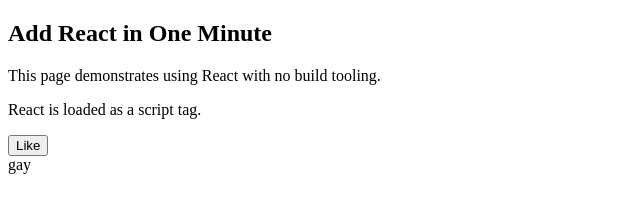
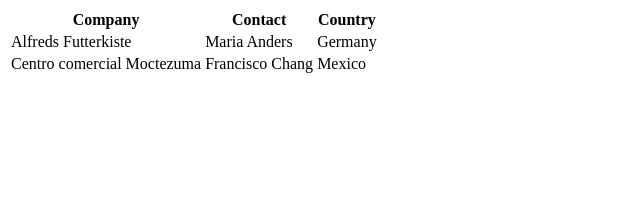
Before and after one commit to RReactt/reactjs_tr, a plain HTML site: page index.html in a window 1280 px wide. Shown: the whole page, without its empty margins (0-640 px from the left). Drawn offline with nearby package versions, Linux system fonts and the light colour scheme.

Commit message:
Save index.html.

```diff
--- a/index.html
+++ b/index.html
@@ -1,27 +1,26 @@
-<!DOCTYPE html>
 <html>
-  <head>
-    <meta charset="UTF-8" />
-    <title>Add React in One Minute</title>
-  </head>
-  <body>
-
-    <h2>Add React in One Minute</h2>
-    <p>This page demonstrates using React with no build tooling.</p>
-    <p>React is loaded as a script tag.</p>
-
-    <!-- We will put our React component inside this div. -->
-    <div id="like_button_container"></div>
-    <div>
-        <a>gay</a>
-    </div>
-    <!-- Load React. -->
-    <!-- Note: when deploying, replace "development.js" with "production.min.js". -->
-    <script src="https://unpkg.com/react@18/umd/react.development.js" crossorigin></script>
-    <script src="https://unpkg.com/react-dom@18/umd/react-dom.development.js" crossorigin></script>
-
-    <!-- Load our React component. -->
-    <script src="like_button.js"></script>
-
-  </body>
+    <head>
+        <title>
+            page#1
+        </title>
+    </head>
+    <body>
+        <table>
+            <tr>
+    <th>Company</th>
+    <th>Contact</th>
+    <th>Country</th>
+  </tr>
+  <tr>
+    <td>Alfreds Futterkiste</td>
+    <td>Maria Anders</td>
+    <td>Germany</td>
+  </tr>
+  <tr>
+    <td>Centro comercial Moctezuma</td>
+    <td>Francisco Chang</td>
+    <td>Mexico</td>
+  </tr>
+        </table>
+    </body>
 </html>
```
